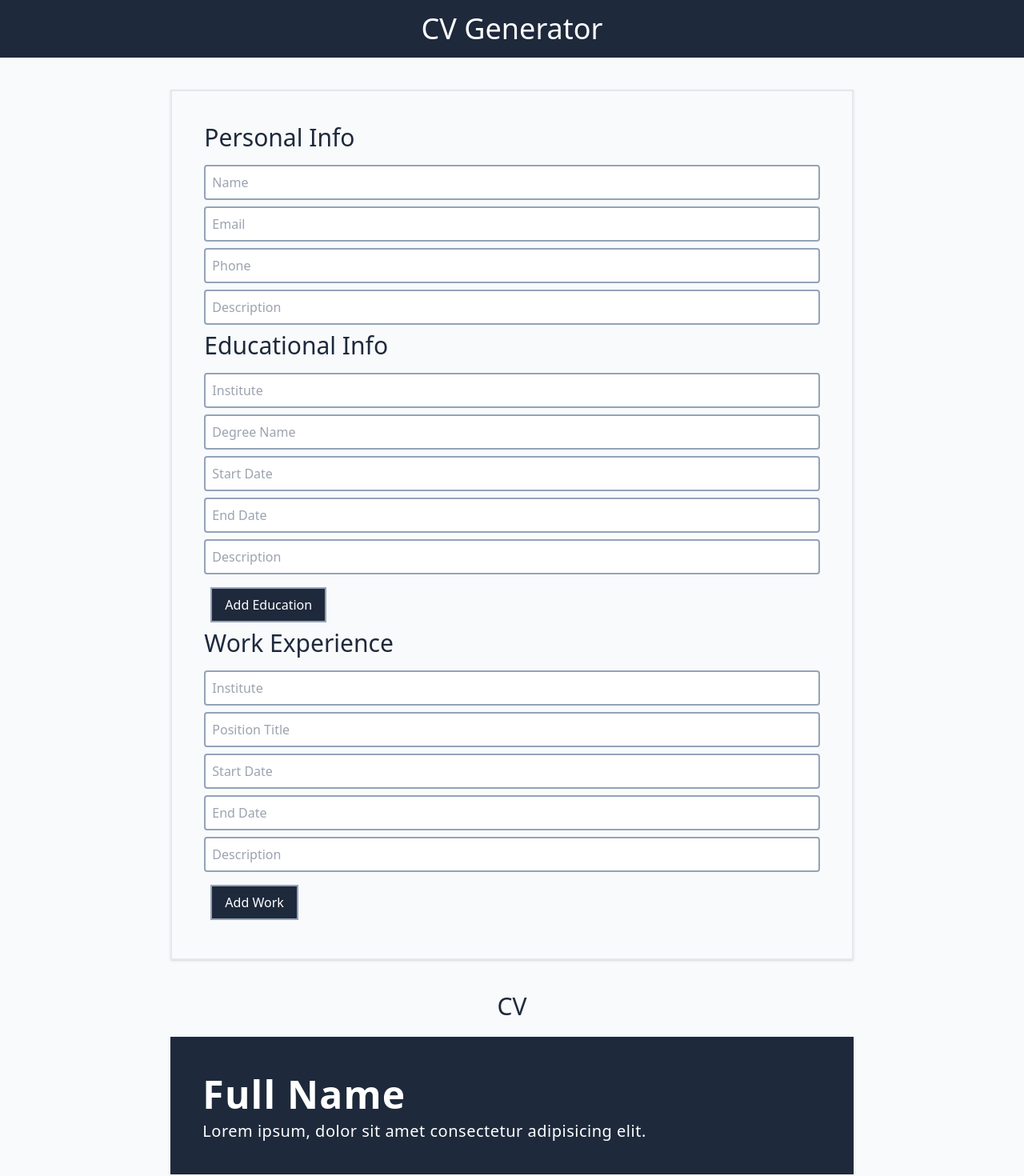
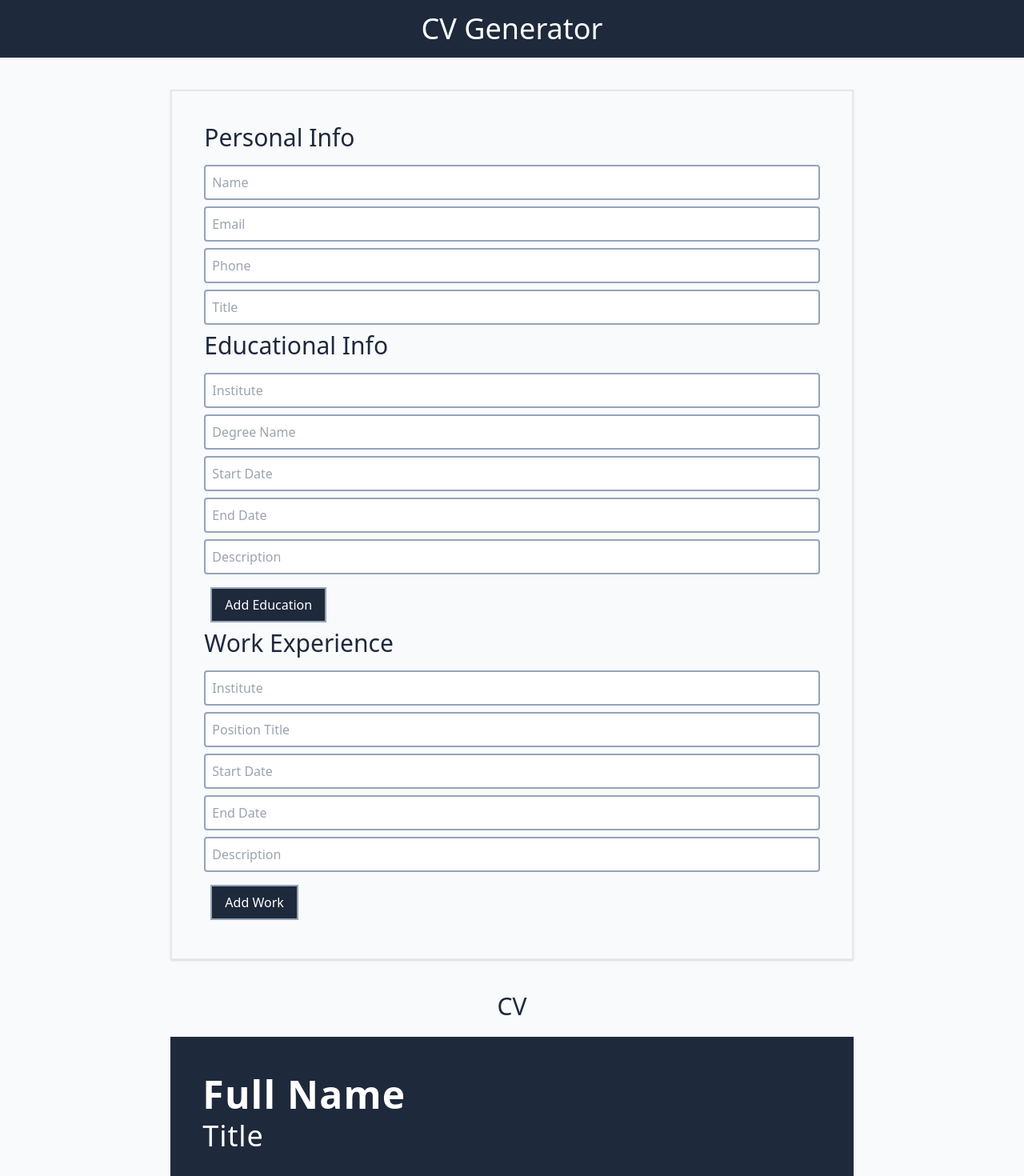
Before and after one commit to adnansyed101/CV-Generator, a React (Vite) app: page / in a window 1280 px wide. Shown: the top 1470 px of the page at 80% size. Built offline with nearby package versions, Linux system fonts and the light colour scheme.

Commit message:
remove personalInfo description and replace with title

```diff
--- a/src/components/Body.jsx
+++ b/src/components/Body.jsx
@@ -7,7 +7,7 @@ function Body() {
     name: "",
     email: "",
     phone: "",
-    description: "",
+    title: "",
   });
 
   const [education, setEducation] = useState([
--- a/src/components/MainCv.jsx
+++ b/src/components/MainCv.jsx
@@ -1,17 +1,15 @@
 import React from "react";
 
 const MainCv = ({ personalInfo, education, workExperience }) => {
-  const { name, email, phone, description } = personalInfo;
+  const { name, email, phone, title } = personalInfo;
   return (
     <div className="container mx-auto my-5 w-11/12 md:w-4/6 grid grid-cols-[1.5fr_1fr] shadow">
       <div className="bg-slate-800 px-3 md:px-10 md:py-10 py-4 col-span-2">
-        <h1 className="text-2xl md:text-5xl md:my-2 font-bold tracking-wide text-white">
+        <h1 className="text-3xl md:text-5xl md:my-2 font-bold tracking-wide text-white">
           {name === "" ? "Full Name" : name}
         </h1>
-        <p className="text-sm md:text-xl md:tracking-wide text-white">
-          {description === ""
-            ? "Lorem ipsum, dolor sit amet consectetur adipisicing elit."
-            : description}
+        <p className="text-sm md:text-4xl md:tracking-wide text-white">
+          {title === "" ? "Title" : title}
         </p>
       </div>
 
--- a/src/components/PersonalInfo.jsx
+++ b/src/components/PersonalInfo.jsx
@@ -34,10 +34,10 @@ function PersonalInfo({ personalInfo, setPersonalInfo }) {
       />
       <input
         type="text"
-        placeholder="Description"
+        placeholder="Title"
         onChange={handlePersonalInfoChange}
-        name="description"
-        value={personalInfo.description}
+        name="title"
+        value={personalInfo.title}
       />
     </div>
   );
```
